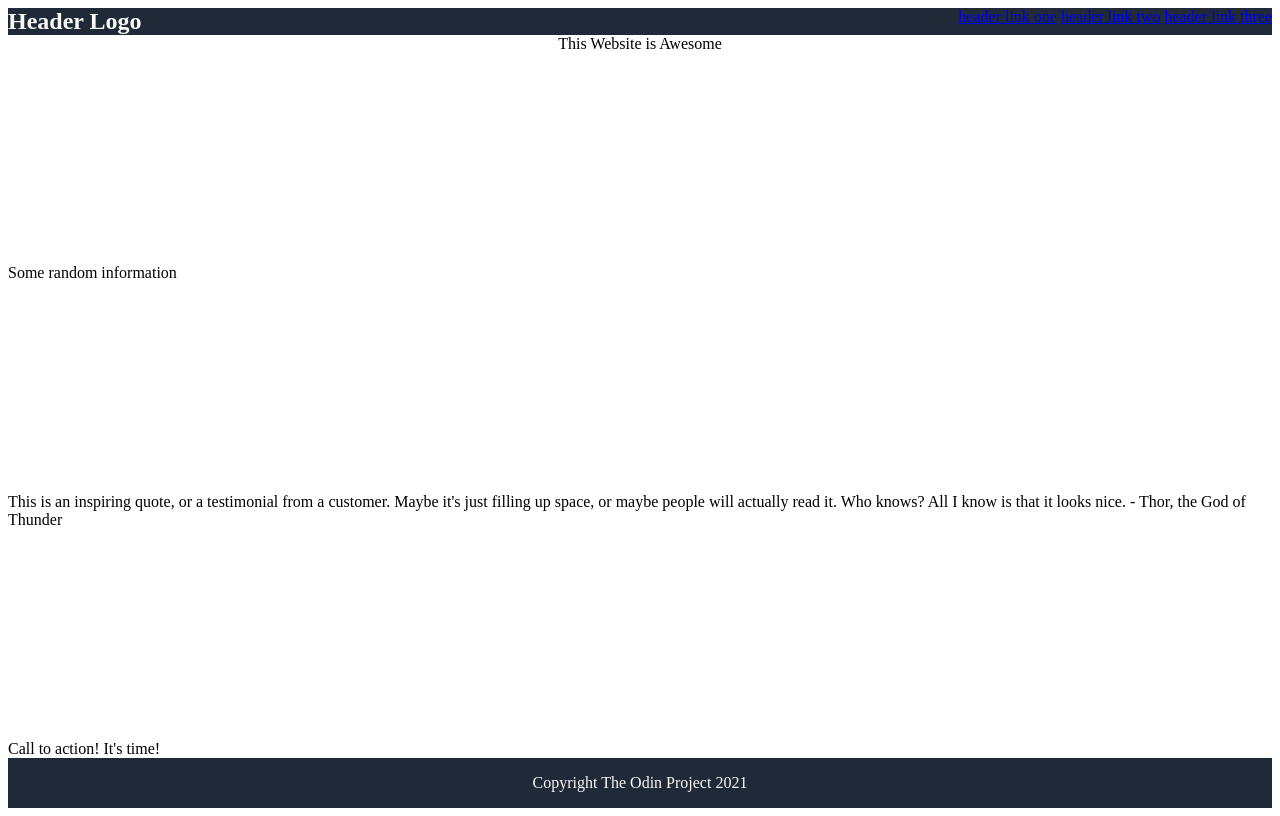
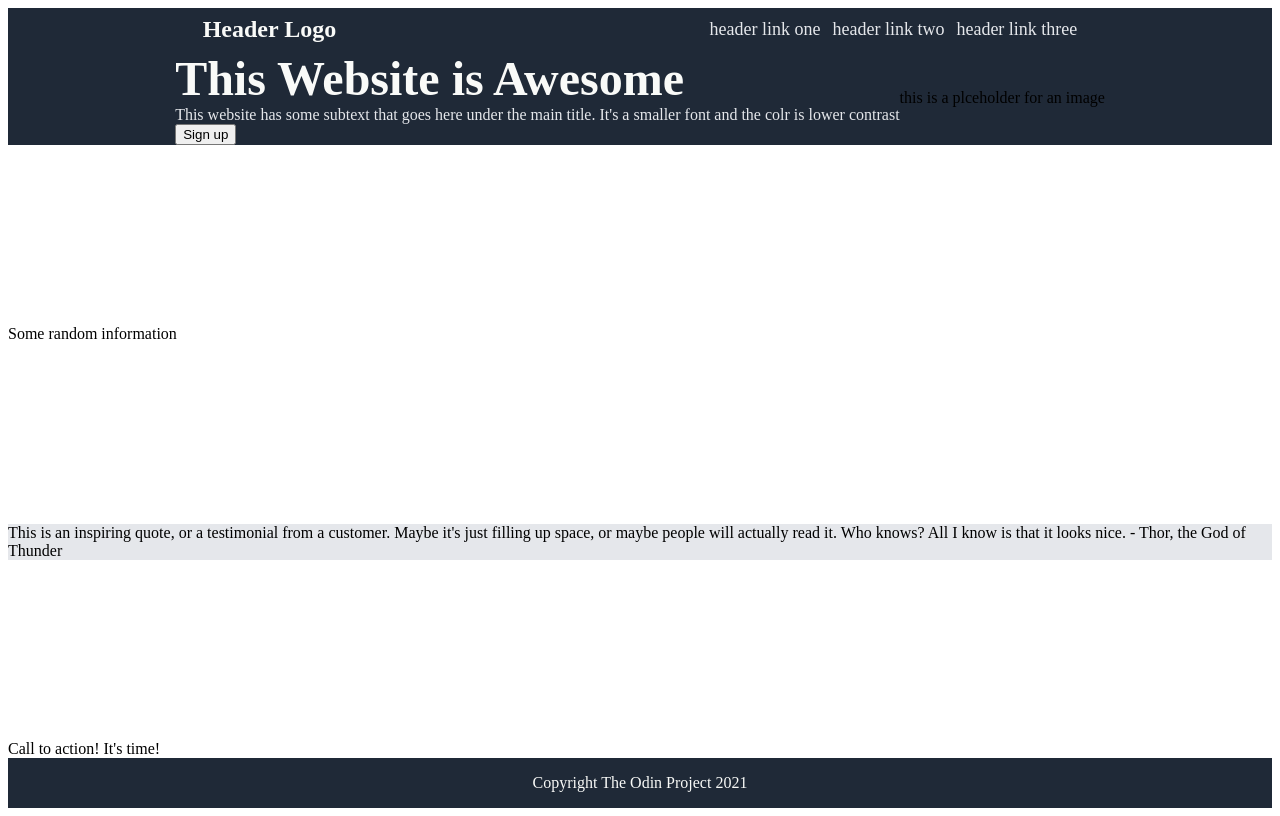
Before and after one commit to MarlonCGH/odin_landing_page, a plain HTML site: page index.html in a window 1280 px wide. Drawn offline with Linux system fonts and the light colour scheme.

Commit message:
Work on Header and Awesome Section

```diff
--- a/index.html
+++ b/index.html
@@ -19,7 +19,21 @@
     </header>
     <main>
         <div class="awesome">
-            This Website is Awesome
+            <div class="awesome_text">
+                <div class="awesome_title">
+                This Website is Awesome
+                </div>
+                <div class="awesome_subtext">
+                This website has some subtext that goes here under the main title. It's a smaller font and the colr is lower contrast
+                </div>
+                <button class="signup">
+                Sign up
+                </button>
+            </div>
+            <div class="awesome_image">
+                this is a plceholder for an image
+            </div>
+        </div>
         </div>
         <div class="information">
             Some random information
--- a/styles.css
+++ b/styles.css
@@ -14,9 +14,25 @@ main {
 
 header {
     display: flex;
-    justify-content: space-between;
+    justify-content: space-around;
+    padding: 8px;
     background-color: #1F2937;
+
 }
+
+.header_links {
+    display: flex;
+    gap: 12px;
+    align-items: center;
+}
+
+a {
+    text-decoration: none;
+    color: #e5e7eb;
+    font-size: 18px;
+
+}
+
 footer {
     padding: 16px;
     text-align: center;
@@ -35,4 +51,24 @@ footer {
     display: flex;
     justify-content: center;
     align-items: center;
+    background-color: #1F2937;
 }
+.awesome_title{
+    font-size: 48px;
+    font-weight: 800;
+    color: #F9FAF8;
+}
+
+.awesome_subtext {
+    font-weight: 18px;
+    color: #e5e7eb;
+
+}
+
+.information {
+
+}
+
+.quote {
+    background-color: #e5e7eb;
+}
```
